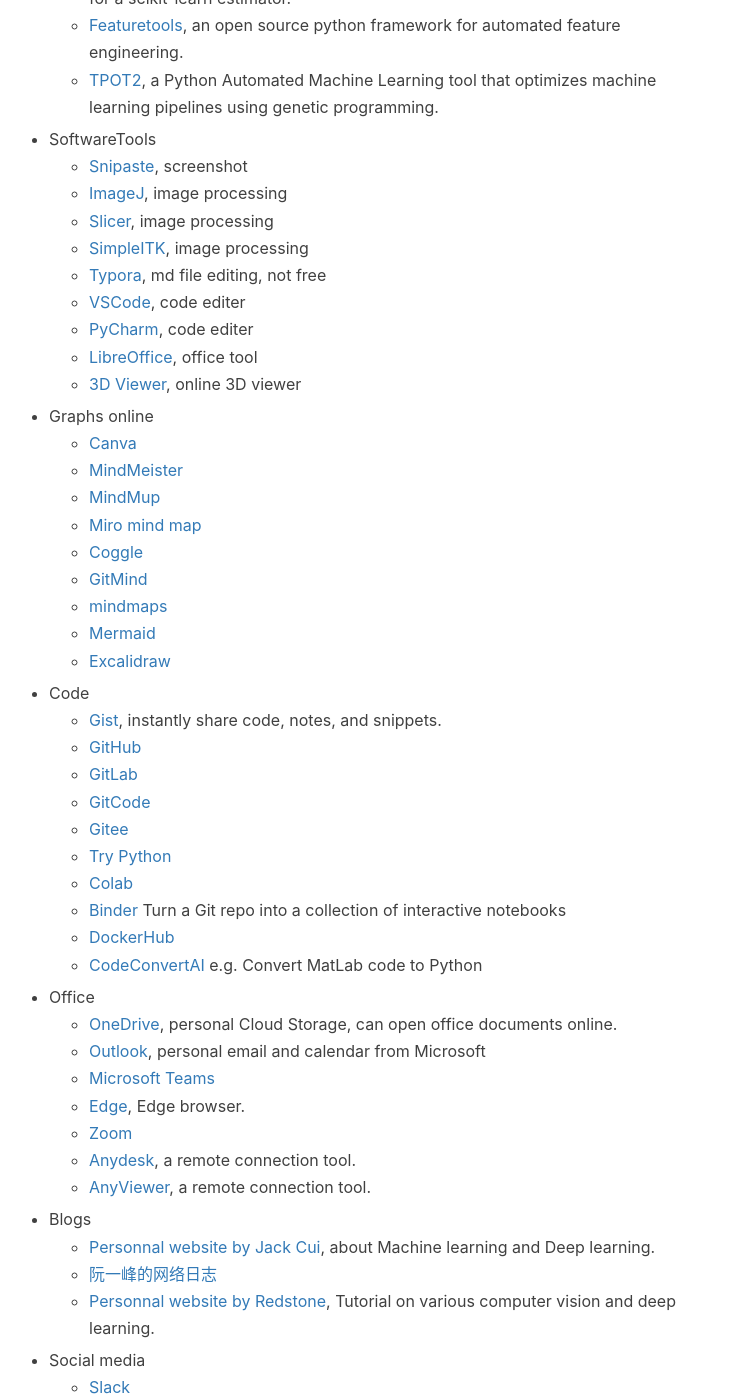
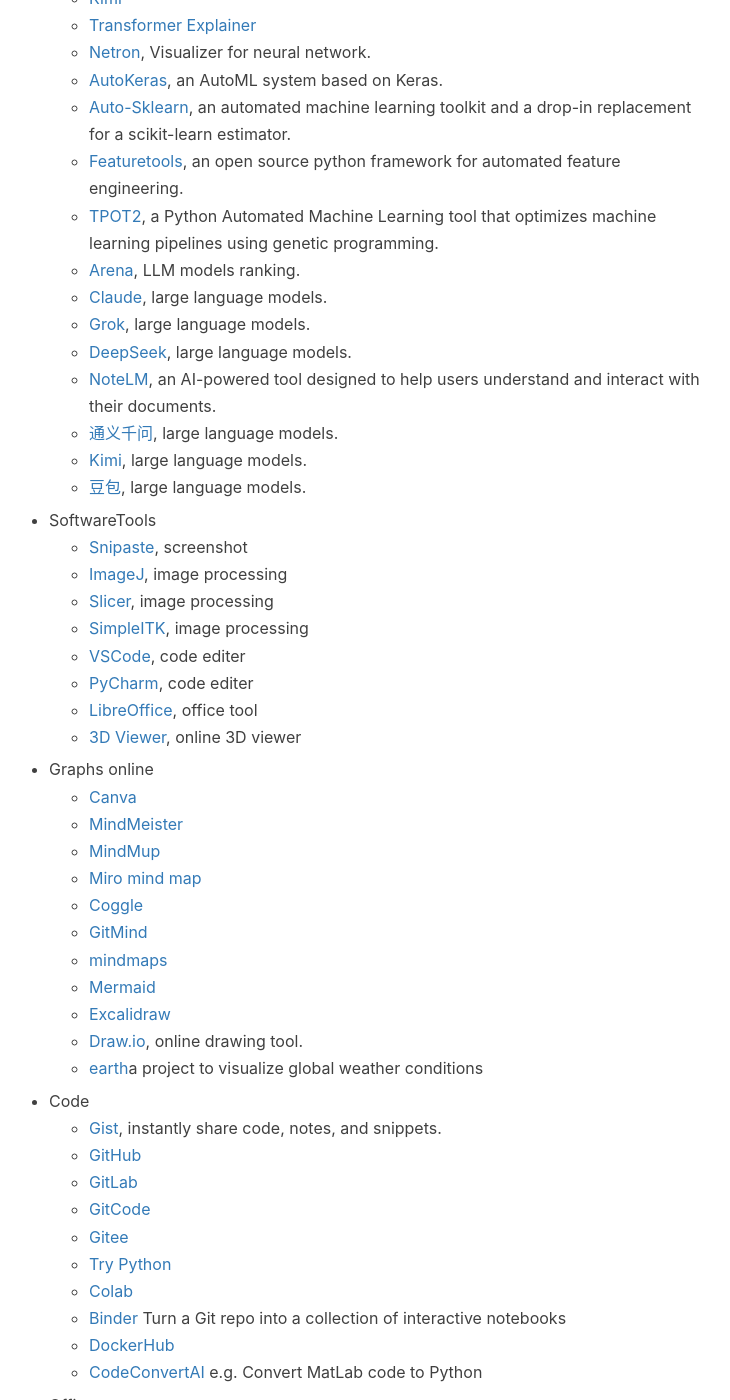
Before and after one commit to jizhang02/jizhang02.github.io, a Jekyll site: the page built from _posts/2022-09-20-productivity.markdown, in a window 1280 px wide and 1400 px high, scrolled down 4150 px. Shown: the whole window, without its empty margins (256-986 px from the left). Built offline with Jekyll 4.4.1, drawn with Linux system fonts in a browser that asks for light colours; nearby versions of some CDN libraries; a script that is not in the unit is left out; comment, search, counter and statistics services are not loaded; some of the changed text lies outside the part shown.

Commit message:
Update 2022-09-20-productivity.markdown

```diff
--- a/_posts/2022-09-20-productivity.markdown
+++ b/_posts/2022-09-20-productivity.markdown
@@ -49,6 +50,8 @@
 * Literature helpers
     * [Semantic Scholar](https://www.semanticscholar.org/), a free, AI-powered research tool for scientific literature.
     * [Connected Papers](https://www.connectedpapers.com/), papers are connected.
+    * [Litmaps](https://app.litmaps.com/), find and understand research better.
+    * [PaSa](https://pasa-agent.ai/), paper search agent.
     * [Papers with code](https://paperswithcode.com/)
     * [Sci-Hub](http://cmekg.pcl.ac.cn/), to remove all the barriers in the way of science.
     * [Google Scholar](https://scholar.google.com/)
@@ -145,6 +149,7 @@
     * [Elicit](https://elicit.org/), ask a research question.
     * [MyShell](https://app.myshell.ai/explore), an open ecosystem for AI Native Apps.
     * [LLM Visualization](https://bbycroft.net/llm), visualization of large language model.
+    * [large language models](https://ollama.com/), install large language models.
     * [Kimi](https://kimi.moonshot.cn/)
     * [Transformer Explainer](https://github.com/poloclub/transformer-explainer)
     * [Netron](https://netron.app/), Visualizer for neural network.
@@ -152,6 +157,15 @@
     * [Auto-Sklearn](https://github.com/automl/auto-sklearn/), an automated machine learning toolkit and a drop-in replacement for a scikit-learn estimator.
     * [Featuretools](https://www.featuretools.com/), an open source python framework for automated feature engineering.
     * [TPOT2](https://epistasislab.github.io/tpot2/), a Python Automated Machine Learning tool that optimizes machine learning pipelines using genetic programming.
+    * [Arena](https://lmarena.ai/), LLM models ranking.
+    * [Claude](https://claude.ai/new), large language models.
+    * [Grok](https://grok.com), large language models.
+    * [DeepSeek](https://chat.deepseek.com/), large language models.
+    * [NoteLM](https://notebooklm.google.com/), an AI-powered tool designed to help users understand and interact with their documents.
+    * [通义千问](https://www.tongyi.com/qianwen/), large language models.
+    * [Kimi](https://kimi.moonshot.cn/), large language models.
+    * [豆包](https://www.doubao.com/chat/), large language models.
+
 
 
 
@@ -160,7 +174,6 @@
     * [ImageJ](https://imagej.net/), image processing
     * [Slicer](https://www.slicer.org/), image processing
     * [SimpleITK](https://simpleitk.org/), image processing
-    * [Typora](https://typora.io/), md file editing, not free
     * [VSCode](https://code.visualstudio.com/), code editer
     * [PyCharm](https://www.jetbrains.com/pycharm/), code editer
     * [LibreOffice](https://www.libreoffice.org/), office tool
@@ -176,6 +189,8 @@
     * [mindmaps](https://www.mindmaps.app/)
     * [Mermaid](https://mermaid.js.org/)
     * [Excalidraw](https://github.com/excalidraw/excalidraw)
+    * [Draw.io](https://app.diagrams.net/), online drawing tool.
+    * [earth](https://earth.nullschool.net/)a project to visualize global weather conditions
 
 
 * Code
@@ -199,6 +214,7 @@
     * [Zoom](https://zoom.us/)
     * [Anydesk](https://anydesk.com/en), a remote connection tool.
     * [AnyViewer](https://www.anyviewer.com/), a remote connection tool.
+    * [RustDesk](https://rustdesk.com/), the fast open-source remote access and support software.
 
 
 * Blogs
```
Also changed, not shown: other parts of _posts/2022-09-20-productivity.markdown (+4 -2 lines).
